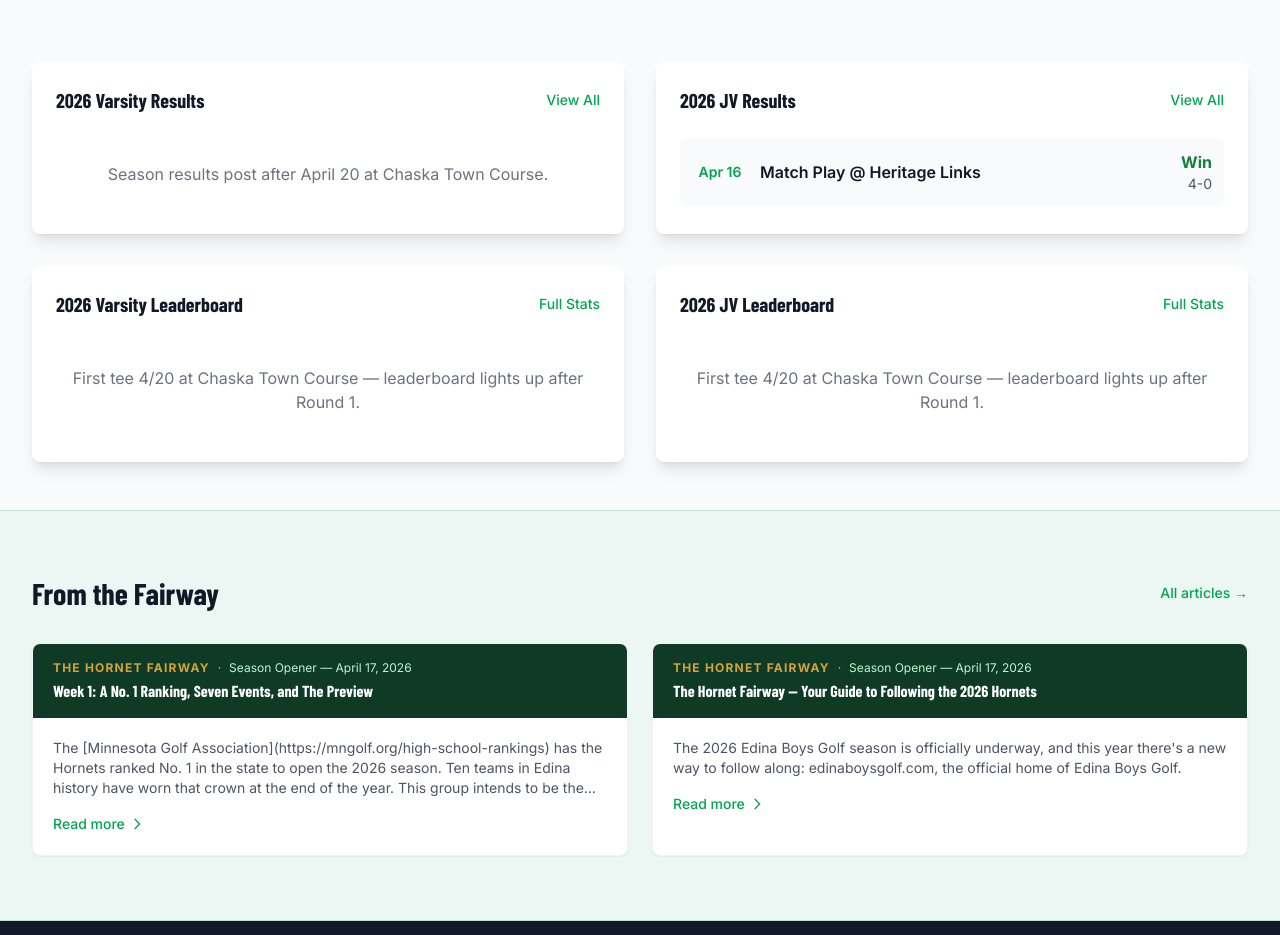
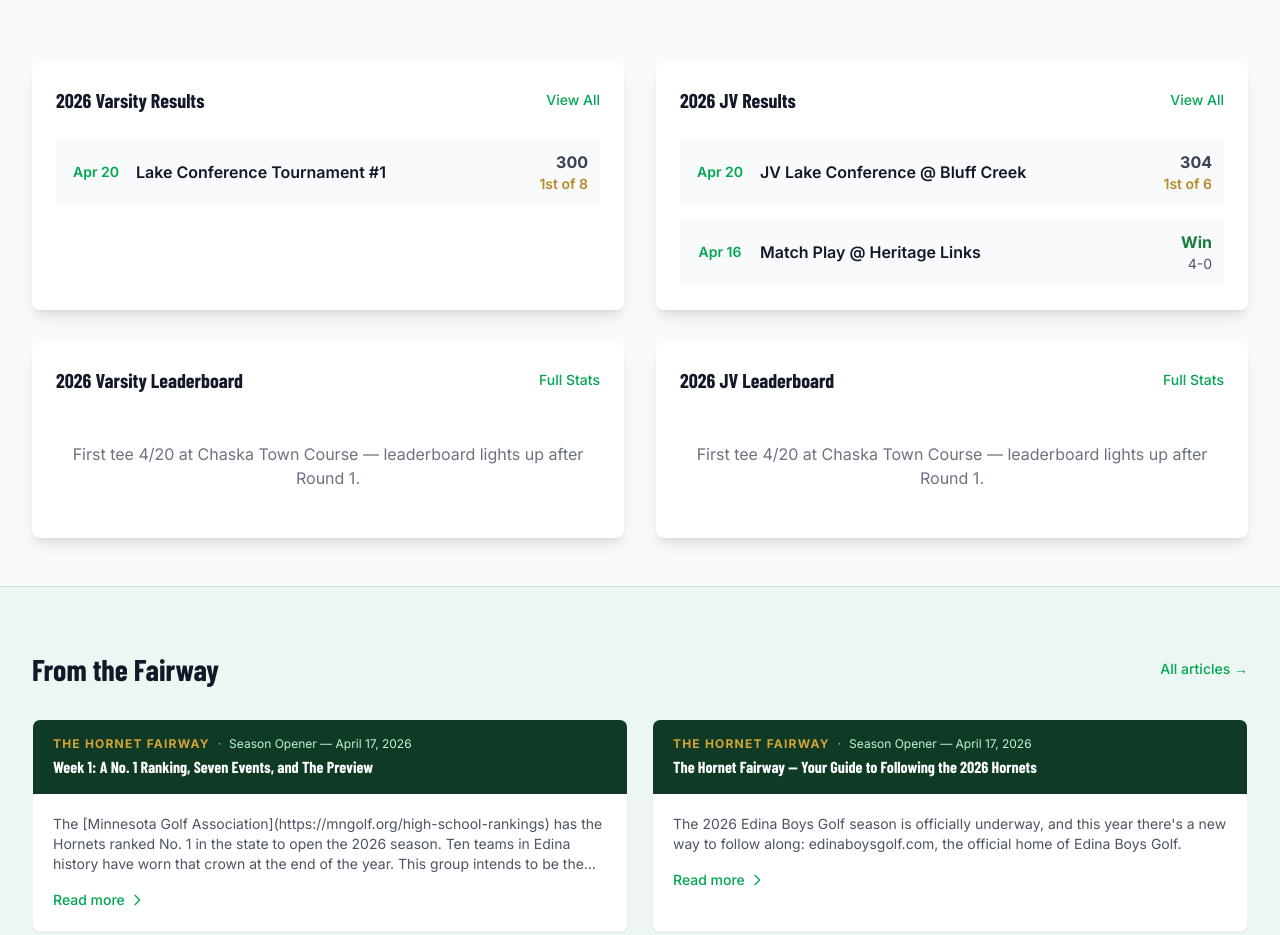
Before and after one commit to rlarson12/edina-golf-website, a React (Vite) app: page / in a window 1280 px wide. Shown: the part 1120-2055 px from the top of the page. Built offline with nearby package versions, Linux system fonts and the light colour scheme; a web font is replaced by a local one.

Commit message:
Fix: homepage results/leaderboard — read events2026/jvEvents2026, fix name field, fix teamScore stringify

```diff
--- a/public/version.json
+++ b/public/version.json
@@ -1 +1 @@
-{"buildTime":1776742344171}
+{"buildTime":1776742460067}
--- a/src/pages/Home.jsx
+++ b/src/pages/Home.jsx
@@ -88,7 +88,7 @@ function Home() {
 
   // Get recent varsity results (most recent first) — 2026 season
   const recentVarsityResults = useMemo(() => {
-    return (golfData.schedule2026 || [])
+    return (golfData.events2026 || [])
       .filter(r => r.teamScore)
       .slice(-3)
       .reverse()
@@ -96,7 +96,7 @@ function Home() {
 
   // Get recent JV results (most recent first) — 2026 season
   const recentJVResults = useMemo(() => {
-    return (golfData.jvSchedule2026 || [])
+    return (golfData.jvEvents2026 || [])
       .filter(r => r.teamScore || r.teamResult)
       .slice(-3)
       .reverse()
@@ -292,11 +292,11 @@ function Home() {
                         <div className="text-sm font-semibold text-edina-green">{result.dateFormatted}</div>
                       </div>
                       <div className="ml-3 flex-grow min-w-0">
-                        <div className="font-semibold text-gray-900 text-base truncate">{result.event}</div>
+                        <div className="font-semibold text-gray-900 text-base truncate">{result.event || result.name}</div>
                       </div>
                       <div className="text-right flex-shrink-0 ml-2">
                         <div className={`font-bold text-base ${
-                          result.teamScore?.includes('(-') ? 'text-red-600' : 'text-gray-700'
+                          String(result.teamScore || '').includes('(-') ? 'text-red-600' : 'text-gray-700'
                         }`}>
                           {result.teamScore}
                         </div>
@@ -353,7 +353,7 @@ function Home() {
                         ) : (
                           <>
                             <div className={`font-bold text-base ${
-                              result.teamScore?.includes('(-') ? 'text-red-600' : 'text-gray-700'
+                              String(result.teamScore || '').includes('(-') ? 'text-red-600' : 'text-gray-700'
                             }`}>
                               {result.teamScore}
                             </div>
```
Also changed, not shown: src/data/golfData.json.
